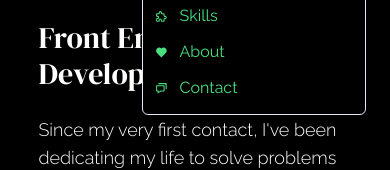
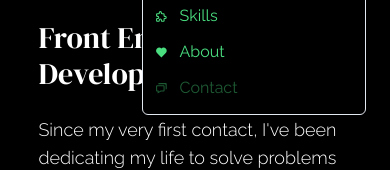
Before and after one commit to sousalmdev/portfoolio, a Next.js app: page / in a window 390 px wide. Both pictures are taken after a click on the button 353 px from the left and 24 px from the top of the page. Shown: the part 128-298 px from the top of the page. Built offline with nearby package versions, Linux system fonts and the light colour scheme.

Commit message:
Fix:  disable button

```diff
--- a/app/components/menu.tsx
+++ b/app/components/menu.tsx
@@ -60,7 +60,7 @@ export const MenuUi = () => {
           </MenuItem>
           <MenuItem as={Link} href={"/contact"}
           icon={BiChat(Icon)}
-          background={"black"}>
+          background={"black"} isDisabled>
             Contact
           </MenuItem>
 
```
